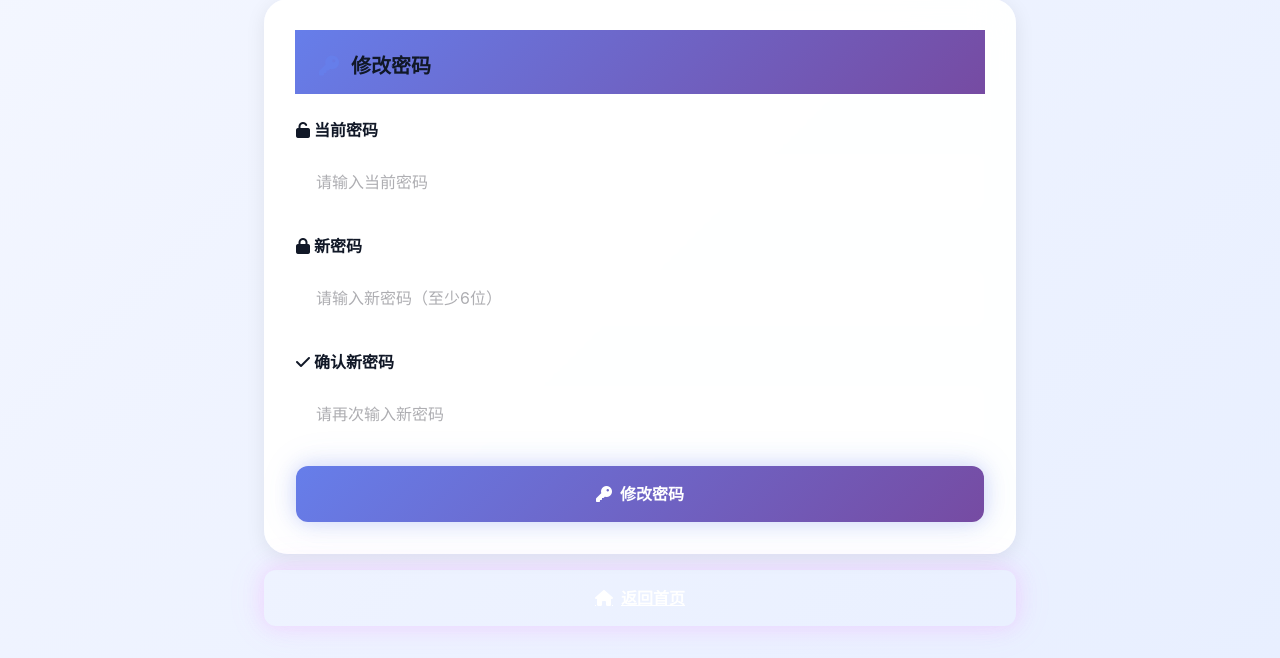
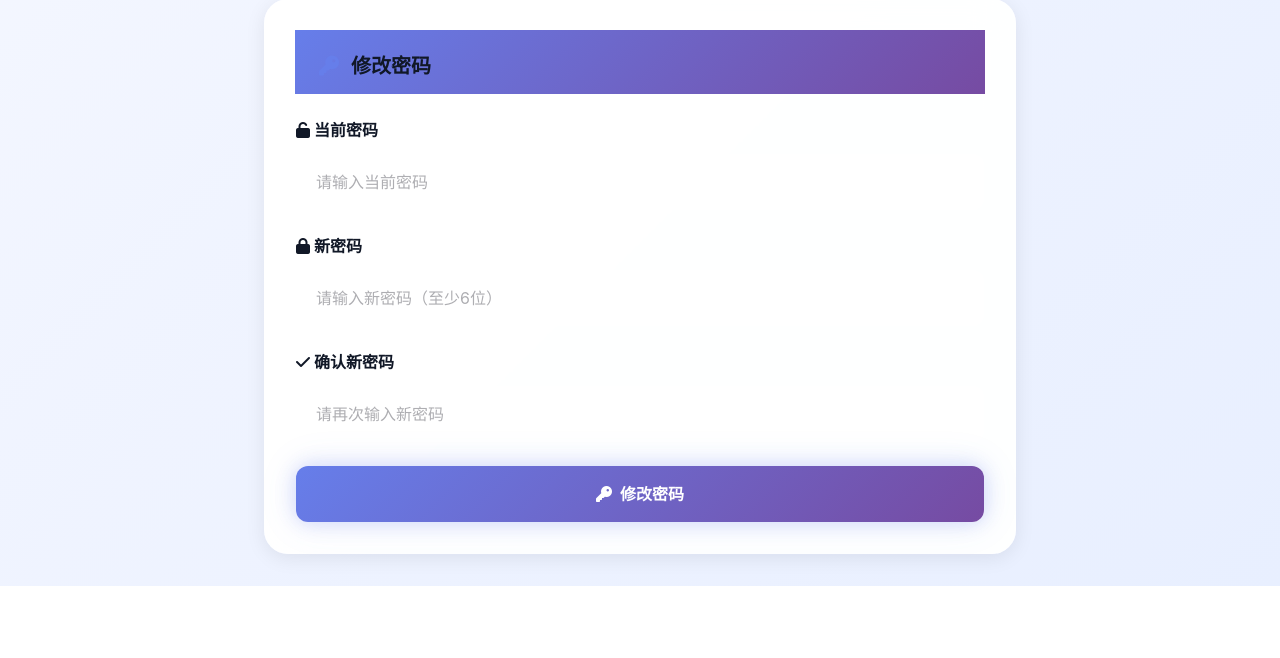
Before and after one commit to iswangheng/IncomeStreamAI, a Flask app: page /profile in a window 1280 px wide. Shown: the part 979-1637 px from the top of the page. After the commit the page ends 1565 px from the top, so only its background shows below. Run offline with Flask 3, Linux system fonts and the light colour scheme; a user stored in the database is signed in.

Commit message:
Assistant checkpoint: 删除个人信息页面的返回首页按钮
Assistant generated file changes:
- templates/user_profile_apple.html: 删除个人信息页面底部的返回首页按钮

---

User prompt:

delete 个人信息页面的这个 返回首页 的按钮

Replit-Commit-Author: Assistant
Replit-Commit-Session-Id: a5daf64a-d13e-4104-a60a-eb53d7f9beee

```diff
--- a/templates/user_profile_apple.html
+++ b/templates/user_profile_apple.html
@@ -370,12 +370,6 @@
                 </form>
             </div>
         </div>
-
-        <!-- 返回首页按钮 -->
-        <a href="{{ url_for('index') }}" class="btn-secondary">
-            <i class="fas fa-home"></i>
-            返回首页
-        </a>
     </main>
 
     <!-- JavaScript -->
```
